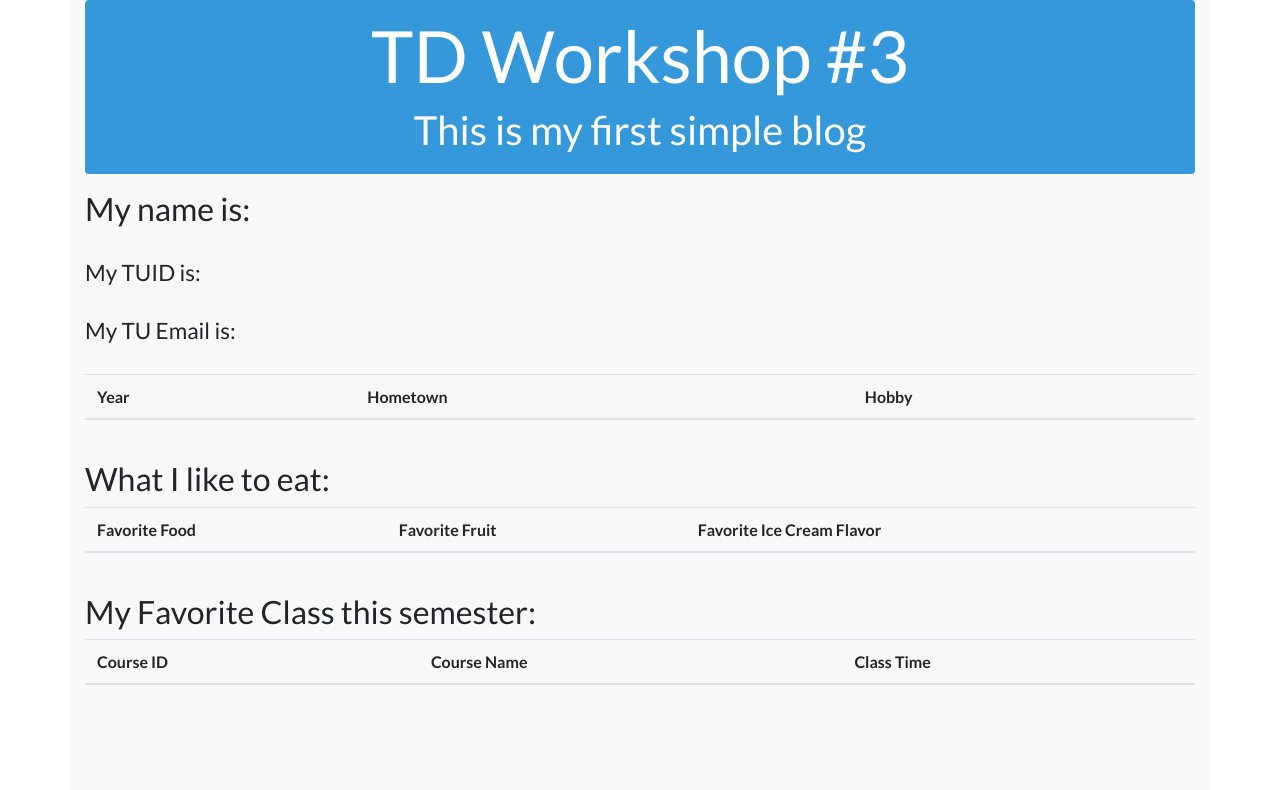
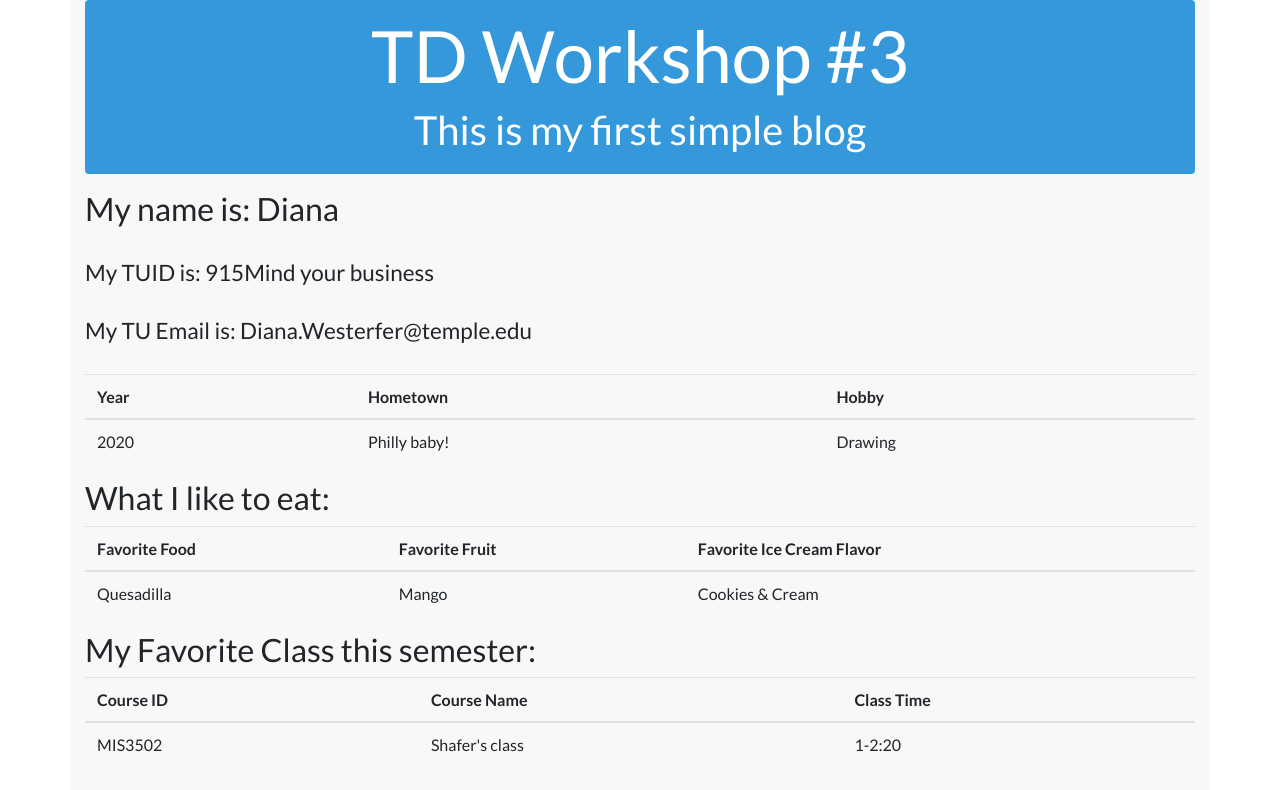
Before and after one commit to DWesterfer/DianaBlog, a plain HTML site: page index.html in a window 1280 px wide. Drawn offline with Linux system fonts and the light colour scheme.

Commit message:
Upload 2
Change to contain my information

```diff
--- a/index.html
+++ b/index.html
@@ -17,11 +17,11 @@
 
         </div>
         <div class="content">
-            <h3>My name is: <!-- ENTER YOUR NAME-->  </h3>
+            <h3>My name is: Diana  </h3>
             <br>
-            <h4>My TUID is: <!-- ENTER YOUR TUID--> </h4>
+            <h4>My TUID is: 915Mind your business </h4>
             <br>
-            <h4>My TU Email is: <!-- ENTER YOUR EMAIL--> </h4>
+            <h4>My TU Email is: Diana.Westerfer@temple.edu </h4>
             <br>
             <table class="table table-hover">
                 <thead>
@@ -33,9 +33,9 @@
                 </thead>
                 <tbody>
                     <tr>
-                    <td><!-- ENTER YOUR YEAR HERE --></td>
-                        <td><!-- ENTER YOUR HOMETOWN HERE --></td>
-                        <td><!-- ENTER YOUR HOBBY HERE --></td>
+                    <td>2020</td>
+                        <td>Philly baby!</td>
+                        <td>Drawing</td>
                     </tr>
                 </tbody>
             </table>
@@ -54,9 +54,9 @@
                 </thead>
                 <tbody>
                     <tr>
-                        <td><!-- ENTER YOUR FOOD HERE --></td>
-                        <td><!-- ENTER YOUR FRUIT HERE --></td>
-                        <td><!-- ENTER YOUR ICE CREAM HERE --></td>
+                        <td>Quesadilla</td>
+                        <td>Mango</td>
+                        <td>Cookies & Cream</td>
                     </tr>
                 </tbody>
             </table>
@@ -75,9 +75,9 @@
                     </thead>
                     <tbody>
                     <tr>
-                        <td><!-- ENTER YOUR ID HERE --></td>
-                        <td><!-- ENTER YOUR COURSE NAME HERE --></td>
-                        <td><!-- ENTER YOUR CLASS TIME HERE --></td>
+                        <td>MIS3502</td>
+                        <td>Shafer's class</td>
+                        <td>1-2:20</td>
                     </tr>
                     </tbody>
                 </table>
```
